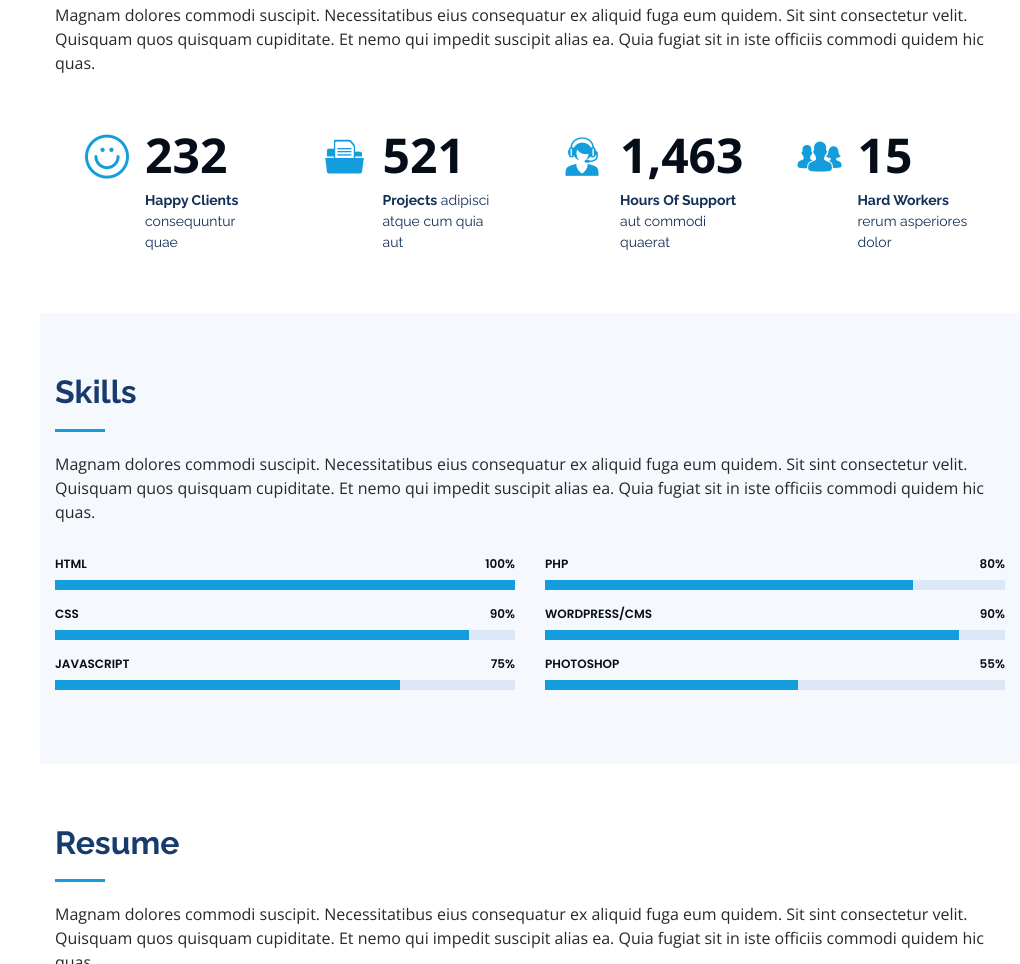
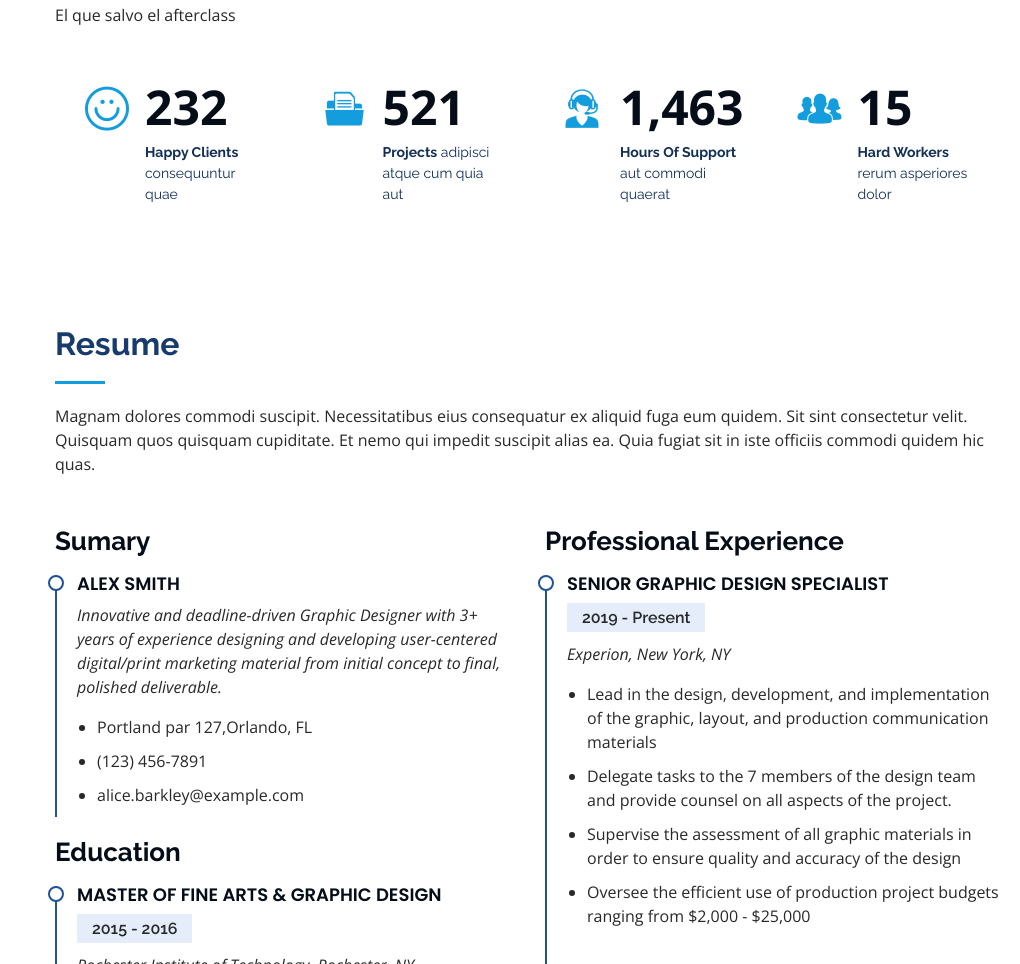
Before and after one commit to profeEma/clase15_c15910, a plain HTML site: page index.html in a window 1280 px wide. Shown: the part 935-1899 px from the top of the page, without its empty margins (260-1280 px from the left). Drawn offline with nearby package versions, Linux system fonts and the light colour scheme.

Commit message:
borramos la section skills y modificamos el contenido de la section facts

```diff
--- a/index.html
+++ b/index.html
@@ -76,8 +76,8 @@
   <section id="hero" class="d-flex flex-column justify-content-center align-items-center">
     <div class="hero-container" data-aos="fade-in">
 
-      <h1>Alex Smithhhhhh</h1>
-      <p>I'm <span class="typed" data-typed-items="Designer, Developer, Freelancer, Photographer"></span></p>
+      <h1>Camada 15910</h1>
+      <p>We are <span class="typed" data-typed-items="Designer, Developer, Freelancer, Photographer"></span></p>
     </div>
   </section><!-- End Hero -->
 
@@ -88,8 +88,8 @@
       <div class="container">
 
         <div class="section-title">
-          <h2>Facts</h2>
-          <p>Magnam dolores commodi suscipit. Necessitatibus eius consequatur ex aliquid fuga eum quidem. Sit sint consectetur velit. Quisquam quos quisquam cupiditate. Et nemo qui impedit suscipit alias ea. Quia fugiat sit in iste officiis commodi quidem hic quas.</p>
+          <h2>Gonza</h2>
+          <p>El que salvo el afterclass</p>
         </div>
 
         <div class="row no-gutters">
@@ -131,71 +131,6 @@
       </div>
     </section><!-- End Facts Section -->
 
-    <!-- ======= Skills Section ======= -->
-    <section id="skills" class="skills section-bg">
-      <div class="container">
-
-        <div class="section-title">
-          <h2>Skills</h2>
-          <p>Magnam dolores commodi suscipit. Necessitatibus eius consequatur ex aliquid fuga eum quidem. Sit sint consectetur velit. Quisquam quos quisquam cupiditate. Et nemo qui impedit suscipit alias ea. Quia fugiat sit in iste officiis commodi quidem hic quas.</p>
-        </div>
-
-        <div class="row skills-content">
-
-          <div class="col-lg-6" data-aos="fade-up">
-
-            <div class="progress">
-              <span class="skill">HTML <i class="val">100%</i></span>
-              <div class="progress-bar-wrap">
-                <div class="progress-bar" role="progressbar" aria-valuenow="100" aria-valuemin="0" aria-valuemax="100"></div>
-              </div>
-            </div>
-
-            <div class="progress">
-              <span class="skill">CSS <i class="val">90%</i></span>
-              <div class="progress-bar-wrap">
-                <div class="progress-bar" role="progressbar" aria-valuenow="90" aria-valuemin="0" aria-valuemax="100"></div>
-              </div>
-            </div>
-
-            <div class="progress">
-              <span class="skill">JavaScript <i class="val">75%</i></span>
-              <div class="progress-bar-wrap">
-                <div class="progress-bar" role="progressbar" aria-valuenow="75" aria-valuemin="0" aria-valuemax="100"></div>
-              </div>
-            </div>
-
-          </div>
-
-          <div class="col-lg-6" data-aos="fade-up" data-aos-delay="100">
-
-            <div class="progress">
-              <span class="skill">PHP <i class="val">80%</i></span>
-              <div class="progress-bar-wrap">
-                <div class="progress-bar" role="progressbar" aria-valuenow="80" aria-valuemin="0" aria-valuemax="100"></div>
-              </div>
-            </div>
-
-            <div class="progress">
-              <span class="skill">WordPress/CMS <i class="val">90%</i></span>
-              <div class="progress-bar-wrap">
-                <div class="progress-bar" role="progressbar" aria-valuenow="90" aria-valuemin="0" aria-valuemax="100"></div>
-              </div>
-            </div>
-
-            <div class="progress">
-              <span class="skill">Photoshop <i class="val">55%</i></span>
-              <div class="progress-bar-wrap">
-                <div class="progress-bar" role="progressbar" aria-valuenow="55" aria-valuemin="0" aria-valuemax="100"></div>
-              </div>
-            </div>
-
-          </div>
-
-        </div>
-
-      </div>
-    </section><!-- End Skills Section -->
 
     <!-- ======= Resume Section ======= -->
     <section id="resume" class="resume">
```
